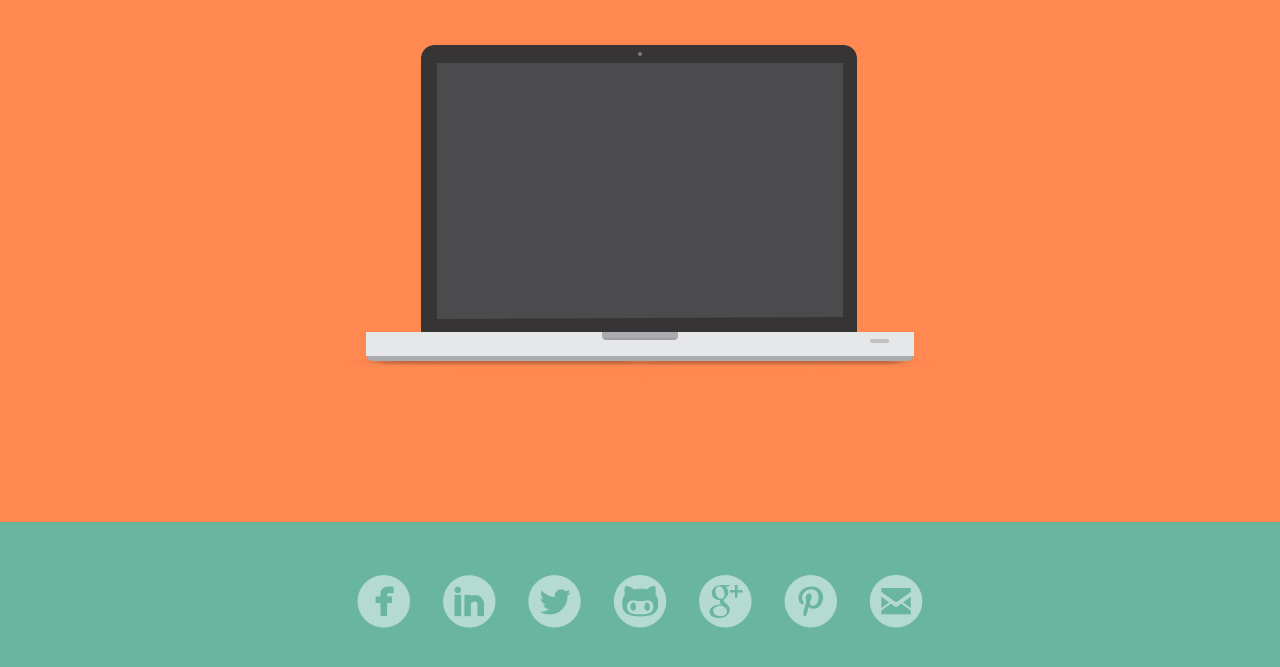
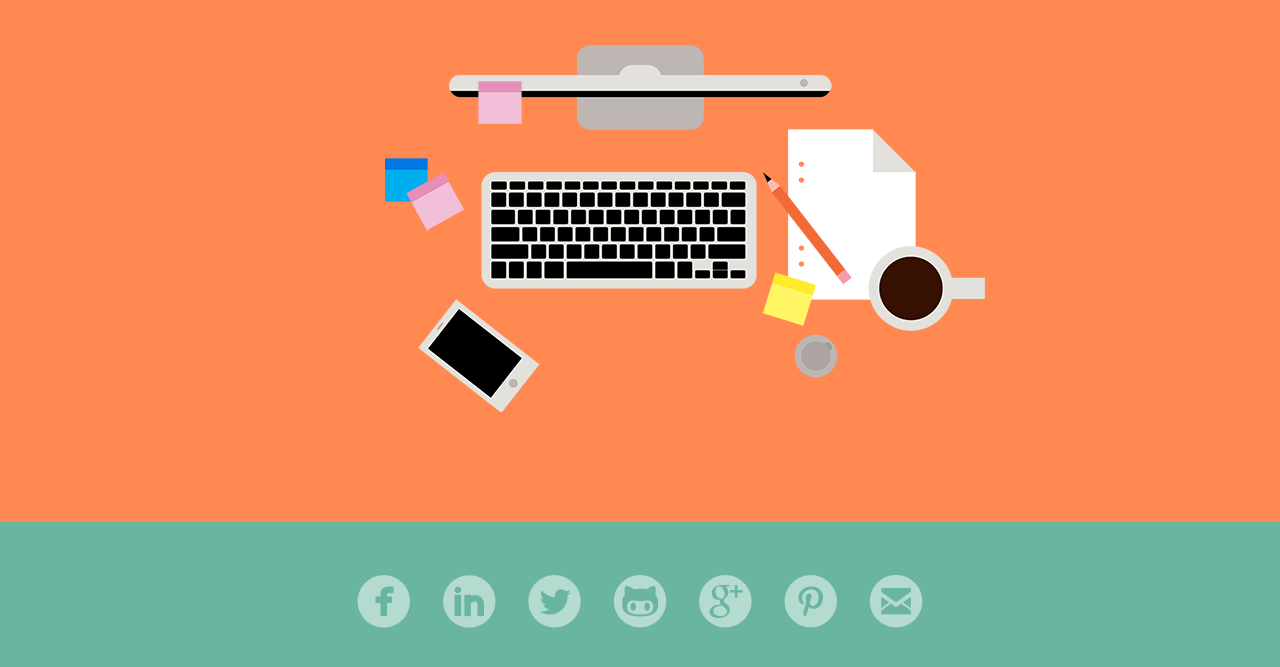
Before and after one commit to guseng/guseng.github.io, a plain HTML site: page index.html in a window 1280 px wide. Shown: the part 133-800 px from the top of the page. Drawn offline with nearby package versions, Linux system fonts and the light colour scheme; files whose address does not match are found by name.

Commit message:
Add new image

```diff
--- a/index.html
+++ b/index.html
@@ -7,7 +7,7 @@
 	<meta charset='utf-8' />
 	<link rel='stylesheet' href='stylesheets/styles.css'>
 	<script src="http://ajax.googleapis.com/ajax/libs/jquery/1.9.1/jquery.min.js"></script>
-
+	<link rel="icon" type="image/icon" href="favicon.ico">
 
 
 
@@ -17,7 +17,7 @@
 		<H1>Gustav Engström</H1>
 		<div id='macbook'>
 
-		<img src="images/macbook.png"/>
+		<img src="images/desktop.png"/>
 		</div>
 		<div id='terminal'></div>
 		</div>
```
Also changed, not shown: images/desktop.png (added).
